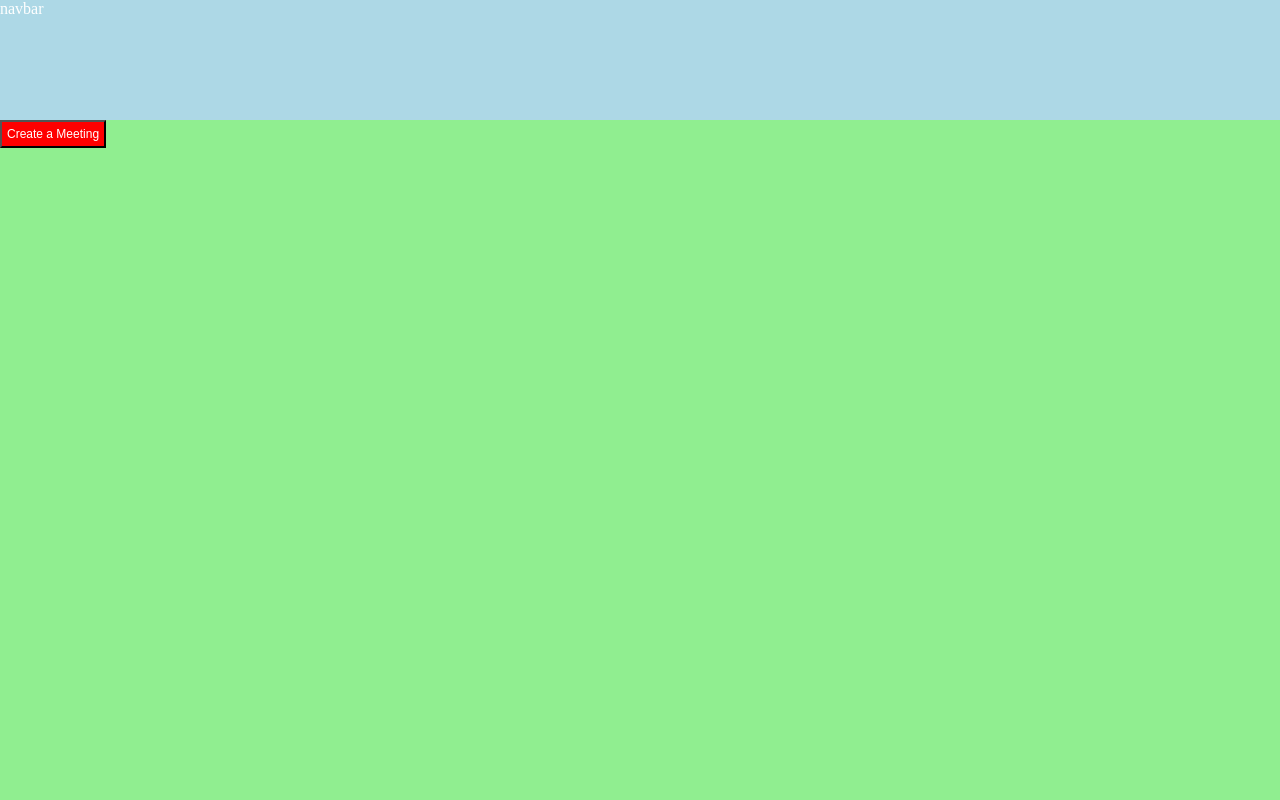
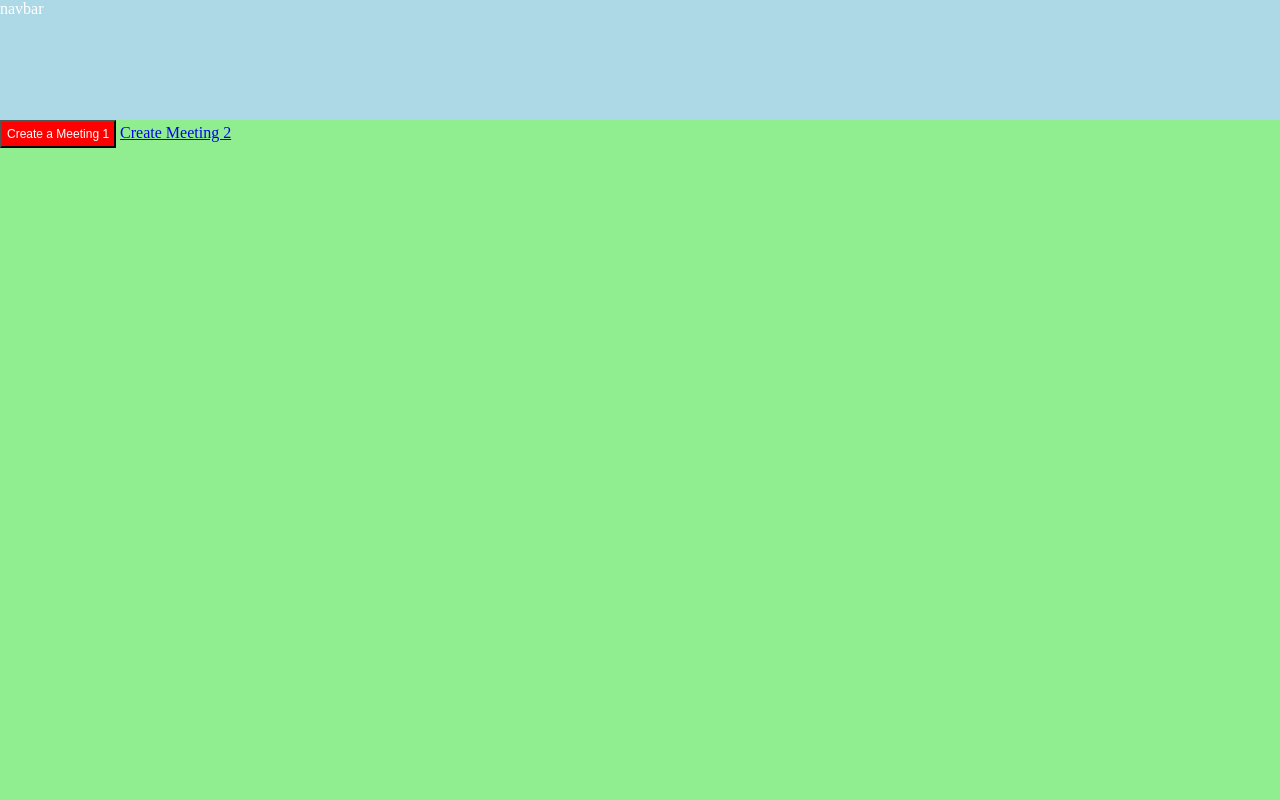
Before and after one commit to megkern/SchedulingSoftware, a PHP site: page / in a window 1280 px wide. Run offline with PHP 8.4, Linux system fonts and the light colour scheme.

Commit message:
create meeting

```diff
--- /dev/null
+++ b/create_meeting.php
@@ -0,0 +1 @@
+create meeting
--- a/current_page.php
+++ b/current_page.php
@@ -1,7 +1,17 @@
-<div class="mainPageArea">
+<?php
+$current_page = "dashboard_page";
 
-    <button class="CreateMeetingButton" onclick="OpenMeetingWindow();">
-        Create a Meeting
-    </button>
+if (isset($_GET['current_page'])) {
+    $current_page = $_GET['current_page'];
+}
 
-</div>
+switch ($current_page) {
+    case 'create_meeting_page':
+        include 'create_meeting.php';
+        break;
+    case 'dashboard_page':
+    default:
+        include 'dashboard.php';
+}
+
+?>
--- /dev/null
+++ b/dashboard.php
@@ -0,0 +1,11 @@
+<div class="mainPageArea">
+
+    <button class="CreateMeetingButton" onclick="OpenMeetingWindow();">
+        Create a Meeting 1
+    </button>
+
+    <a href="index.php?current_page=create_meeting_page">
+Create Meeting 2
+      </a>
+
+</div>
```
Also changed, not shown: navbar.php (line endings or trailing spaces).
